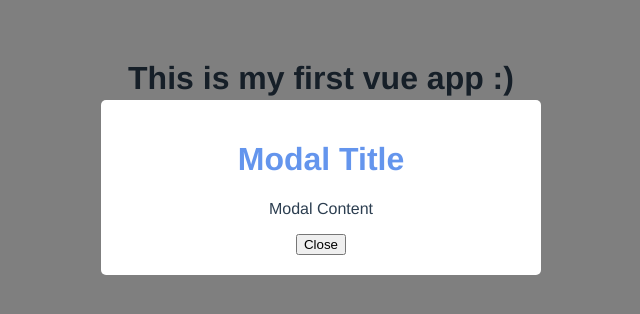
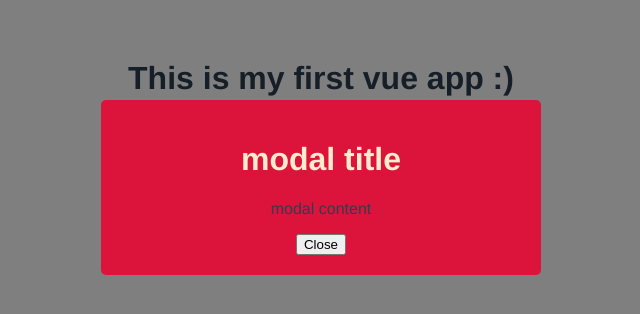
Before and after one commit to ahmed-zaki01/vue-cli-practise, a Vue app: page / in a window 1280 px wide. Shown: the top 314 px of the page, without its empty margins (319-959 px from the left). Built offline with nearby package versions, Linux system fonts and the light colour scheme.

Commit message:
try vue props.

```diff
--- a/src/App.vue
+++ b/src/App.vue
@@ -4,7 +4,12 @@
     <button @click="handleInput">Show Modal</button>
   </div>
   <p>hello from app</p>
-  <modal @getModalRef="saveModalRef" />
+  <modal
+    @getModalRef="saveModalRef"
+    :header="header"
+    :text="text"
+    theme="sale"
+  />
 </template>
 
 <script>
@@ -16,6 +21,8 @@
   data() {
     return {
       title: "This is my first vue app :)",
+      header: "modal title",
+      text: "modal content",
       modalRef: "",
     };
   },
--- a/src/components/Modal.vue
+++ b/src/components/Modal.vue
@@ -1,12 +1,12 @@
 <template>
   <div class="modal-container" ref="modal">
     <div class="backdrop">
-      <div class="modal">
+      <div class="modal" :class="{ sale: theme === 'sale' }">
         <div class="modal-header">
-          <h1>Modal Title</h1>
+          <h1>{{ header }}</h1>
         </div>
         <div class="modal-content">
-          <p>Modal Content</p>
+          <p>{{ text }}</p>
         </div>
         <div class="modal-footer">
           <button @click="closeModal">Close</button>
@@ -18,6 +18,7 @@
 
 <script>
 export default {
+  props: ["header", "text", "theme"],
   methods: {
     closeModal() {
       this.$refs.modal.style.display = "none";
@@ -51,4 +52,12 @@
 .modal-content p {
   font-style: normal;
 }
+
+.modal.sale {
+  background: crimson;
+}
+
+.modal.sale h1 {
+  color: blanchedalmond;
+}
 </style>
```
Also changed, not shown: notes.txt.
